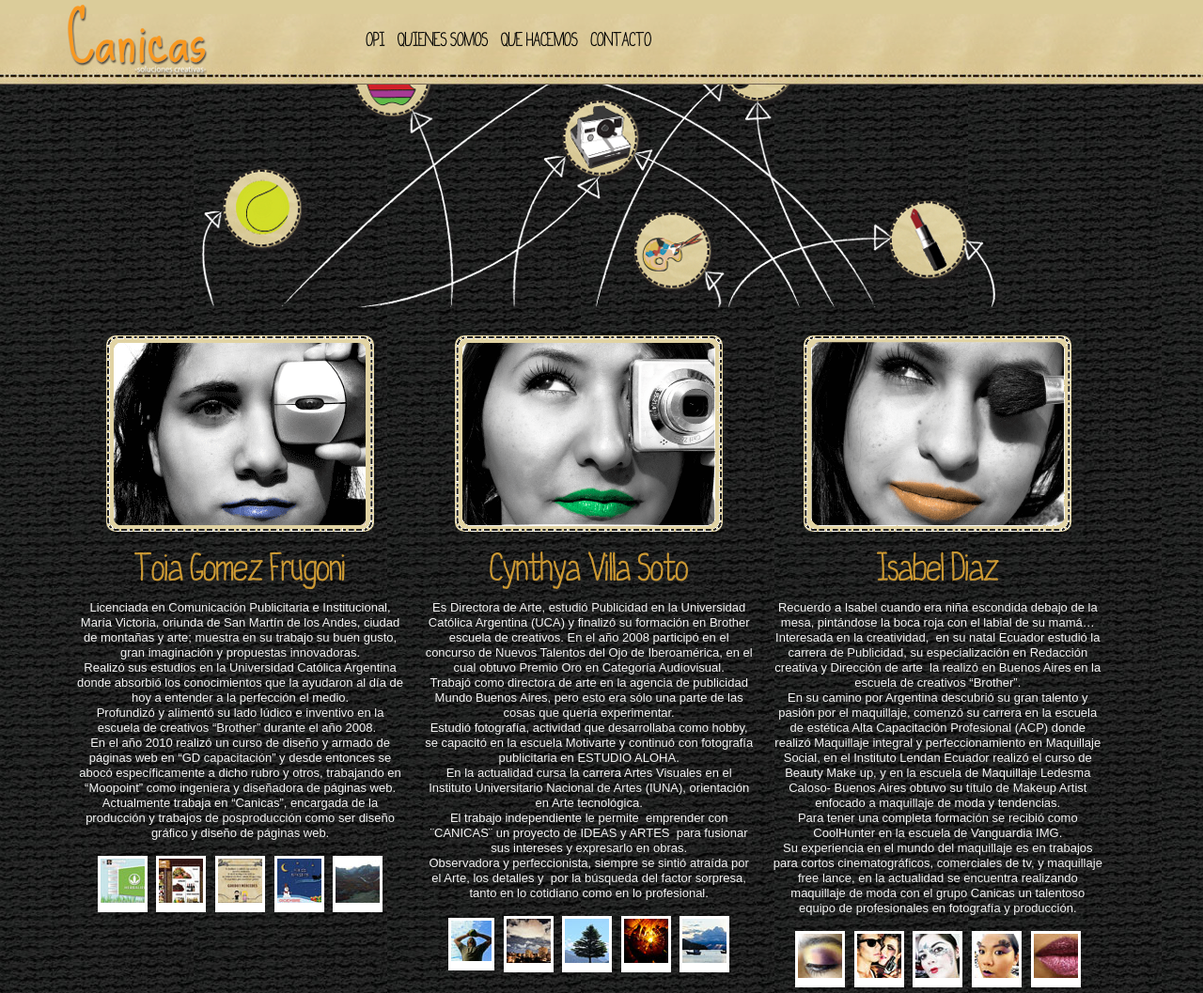
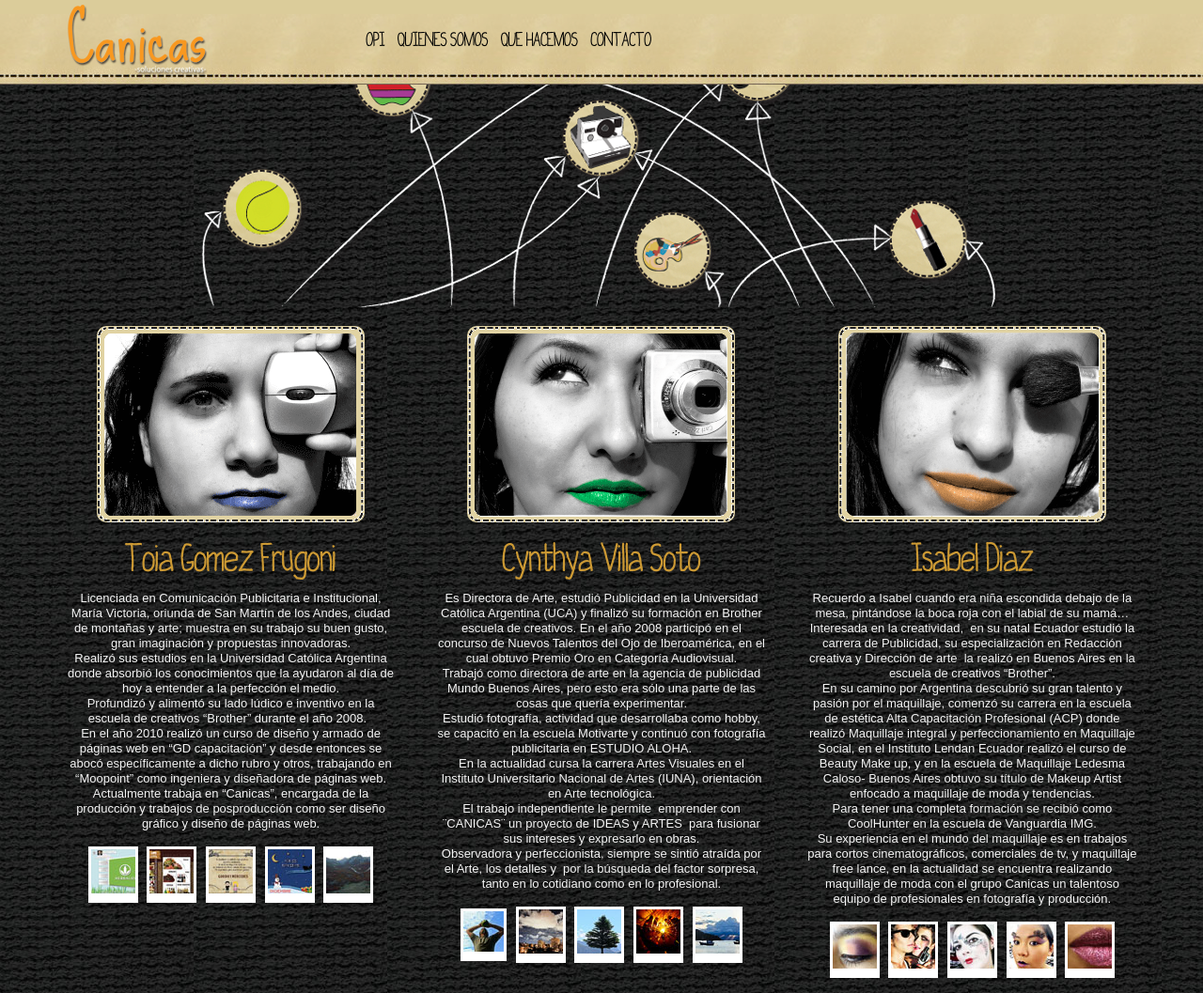
Before and after one commit to farfanoide/canicasweb, a plain HTML site: page index.html in a window 1280 px wide. Shown: the top 1057 px of the page at 94% size. Drawn offline with nearby package versions, Linux system fonts and the light colour scheme.

Commit message:
changed stuff

```diff
--- a/css/style.css
+++ b/css/style.css
@@ -367,25 +367,23 @@ h4{
 ============================*/
 
 #quienes div.chicas {
-   margin: 20px auto;
-   padding-bottom: 20px;
+  text-align: center;
+  color: whitesmoke;
 
 }
-.chicas{
-   text-align: center;
-   color: whitesmoke;
-   padding: 10px;
-}
+
 .chicas h3{
-      color: #cd9a34;
-      margin-top: 20px;
+  color: #cd9a34;
+  margin-top: 20px;
 }
 .chicas img{
-   background: #e1d3a3;
+  background: #e1d3a3;
   -webkit-border-radius: 10px;
   -khtml-border-radius : 10px;
   -moz-border-radius   : 10px;
   border-radius        : 10px;
+  margin-top:20px;
+
 }
 
 #toia img:hover{
```
